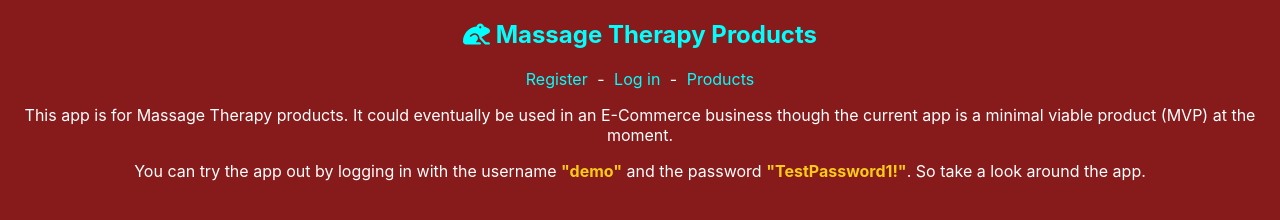
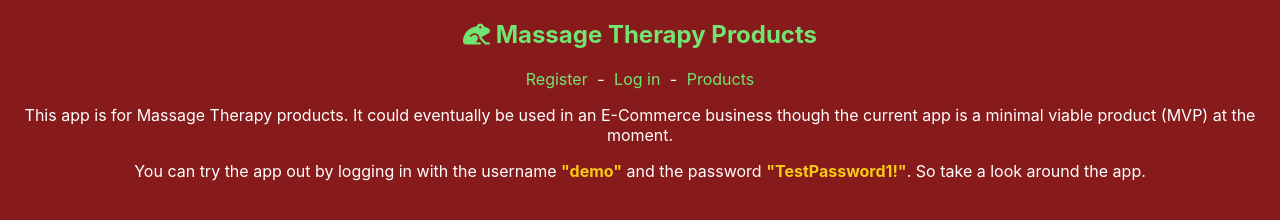
Before and after one commit to Andacanaver/massage-products-client, a React app: page / in a window 1280 px wide. Built offline with nearby package versions, Linux system fonts and the light colour scheme; no server answers.

Commit message:
change link color

```diff
--- a/src/index.css
+++ b/src/index.css
@@ -16,7 +16,7 @@ code {
 }
 
 a {
-  color: #00ffff;
+  color: #72E472;
 }
 a:active {
   color: #DCC6E0;
```
